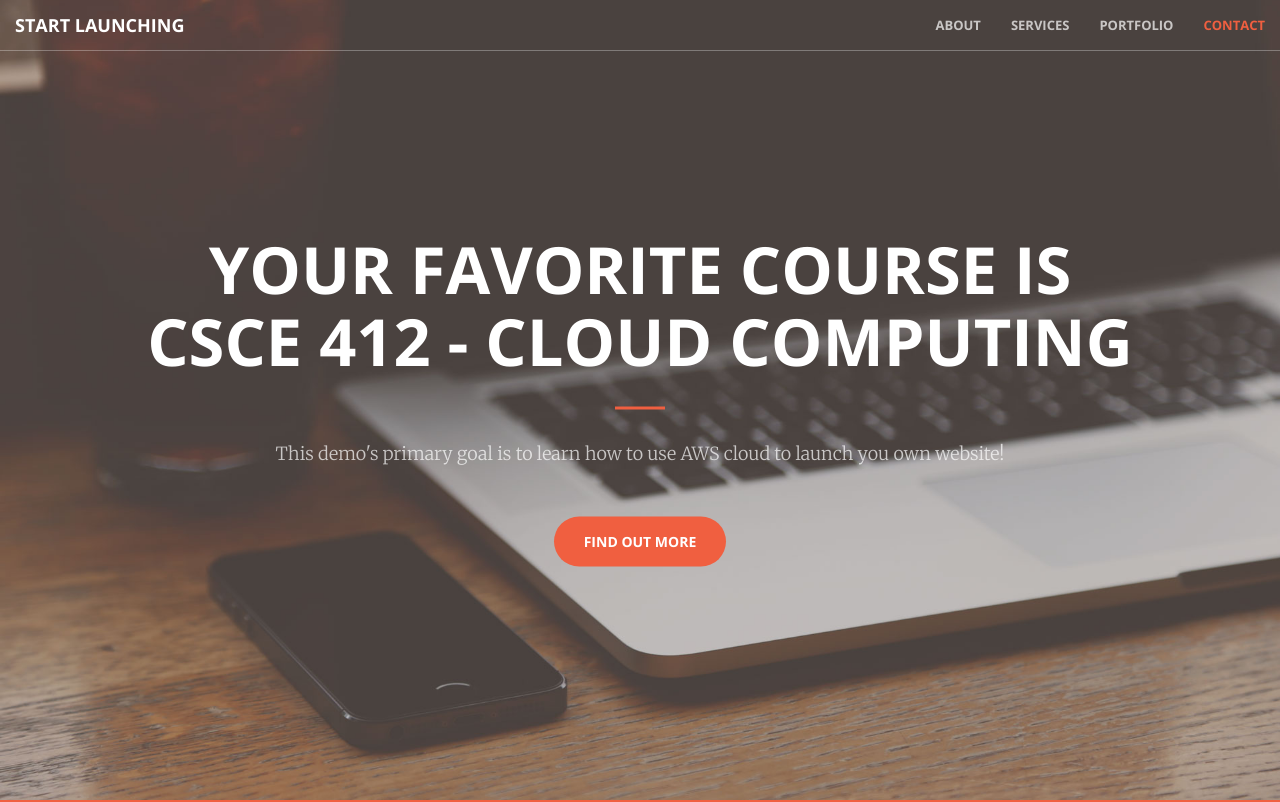
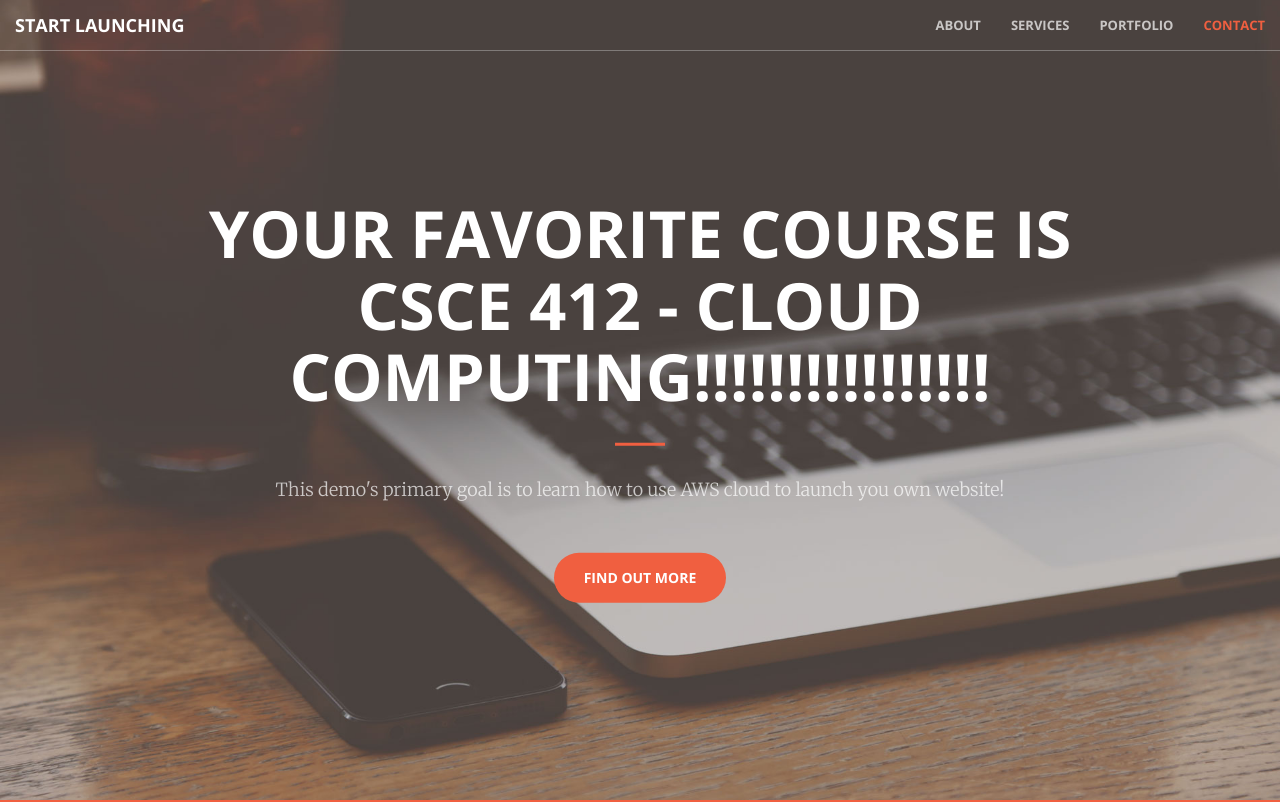
Before and after one commit to boss876857/csce412_project5, a plain HTML site: page index.html in a window 1280 px wide. Shown: the top 802 px of the page. Drawn offline with nearby package versions, Linux system fonts and the light colour scheme.

Commit message:
update 1

```diff
--- a/index.html
+++ b/index.html
@@ -74,7 +74,7 @@
     <header>
         <div class="header-content">
             <div class="header-content-inner">
-                <h1>Your Favorite Course is CSCE 412 - Cloud Computing</h1>
+                <h1>Your Favorite Course is CSCE 412 - Cloud Computing!!!!!!!!!!!!!!!!</h1>
                 <hr>
                 <p>This demo's primary goal is to learn how to use AWS cloud to launch you own website!</p>
                 <a href="#about" class="btn btn-primary btn-xl page-scroll">Find Out More</a>
```
